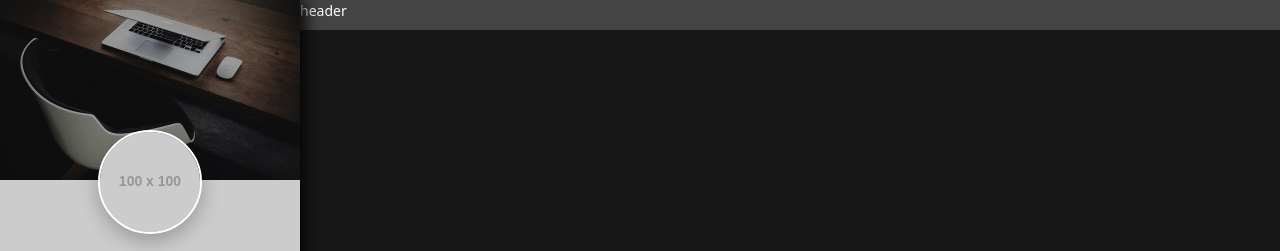
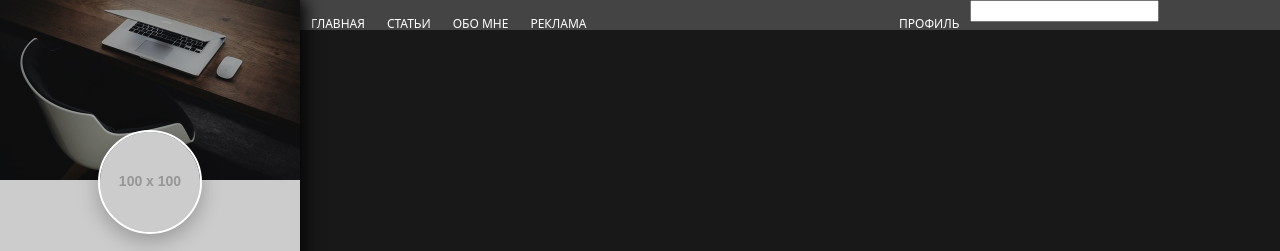
Before and after one commit to Yuldashev-amir/personal__blog, a website: page src/index.html in a window 1280 px wide. Shown: the top 251 px of the page. Drawn offline with nearby package versions, Linux system fonts and the light colour scheme; files that its build step writes are made by us from their sources; placeholder pictures from the web are drawn by us.

Commit message:
develop commit 4

```diff
--- a/src/assets/scss/blocks/header.scss
+++ b/src/assets/scss/blocks/header.scss
@@ -1,4 +1,5 @@
 .header {
+    display: flex;
     width: calc(100% - #{$sidebar-width});
     height: 30px;
     background-color: #444;
@@ -8,3 +9,12 @@
     right: 0;
     z-index: $z-index-header;
 }
+
+.header__left {
+    width: 60%;
+}
+
+.header__right {
+    width: 40%;
+    display: flex;
+}
--- /dev/null
+++ b/src/assets/scss/blocks/nav.scss
@@ -0,0 +1,19 @@
+.nav__list {
+    display: flex;
+}
+
+.nav__link {
+    display: block;
+    font-size: 1.2rem;
+    color: $white;
+    text-decoration: none;
+    padding: 1.5rem 1.1rem;
+    text-transform: uppercase;
+
+    transition: background-color 0.2s linear;
+
+    &:hover {
+        background-color: $blue;
+    }
+
+}
--- a/src/assets/scss/style.scss
+++ b/src/assets/scss/style.scss
@@ -20,6 +20,8 @@ body {
 /* blocks */
 @import "blocks/social";
 @import "blocks/page";
+@import "blocks/nav";
+@import "blocks/search";
 @import "blocks/header";
 @import "blocks/sidebar";
 @import "blocks/main";
--- a/src/partials/header.html
+++ b/src/partials/header.html
@@ -1 +1,38 @@
-<header class="header">header</header>
+<header class="header">
+    <div class="header__left">
+        <nav class="nav">
+            <ul class="nav__list">
+                <li>
+                    <a class="nav__link" href="">Главная</a>
+                </li>
+
+                <li>
+                    <a class="nav__link" href="">Статьи</a>
+                </li>
+
+                <li>
+                    <a class="nav__link" href="">Обо мне</a>
+                </li>
+
+                <li>
+                    <a class="nav__link" href="">Реклама</a>
+                </li>
+            </ul>
+        </nav>
+    </div>
+    <div class="header__right">
+        <nav class="nav">
+            <ul>
+                <li>
+                    <a class="nav__link" href="">Профиль</a>
+                </li>
+                <li></li>
+                <li></li>
+            </ul>
+        </nav>
+        <form class="search" action="/" method="post">
+            <input type="text">
+        </form>
+    </div>
+
+</header>
```
Also changed, not shown: dist/assets/css/style.min.css (added), dist/assets/css/vars.css (added), dist/assets/css/vars.min.css (added), dist/assets/images/instagram (1) 1.svg (added), dist/assets/images/pinterest 1.svg (added), dist/assets/images/sidebar header.jpg (added), dist/assets/images/vk 1.svg (added), dist/assets/js/app.js (added), dist/index.html, src/assets/scss/blocks/search.scss (added).
